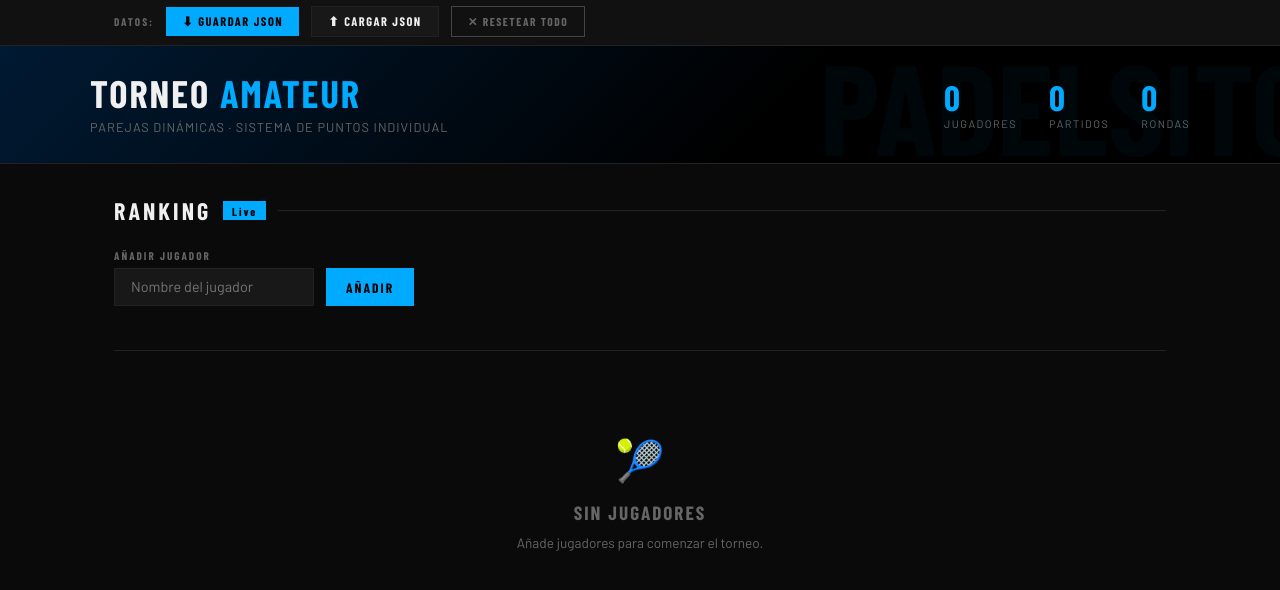
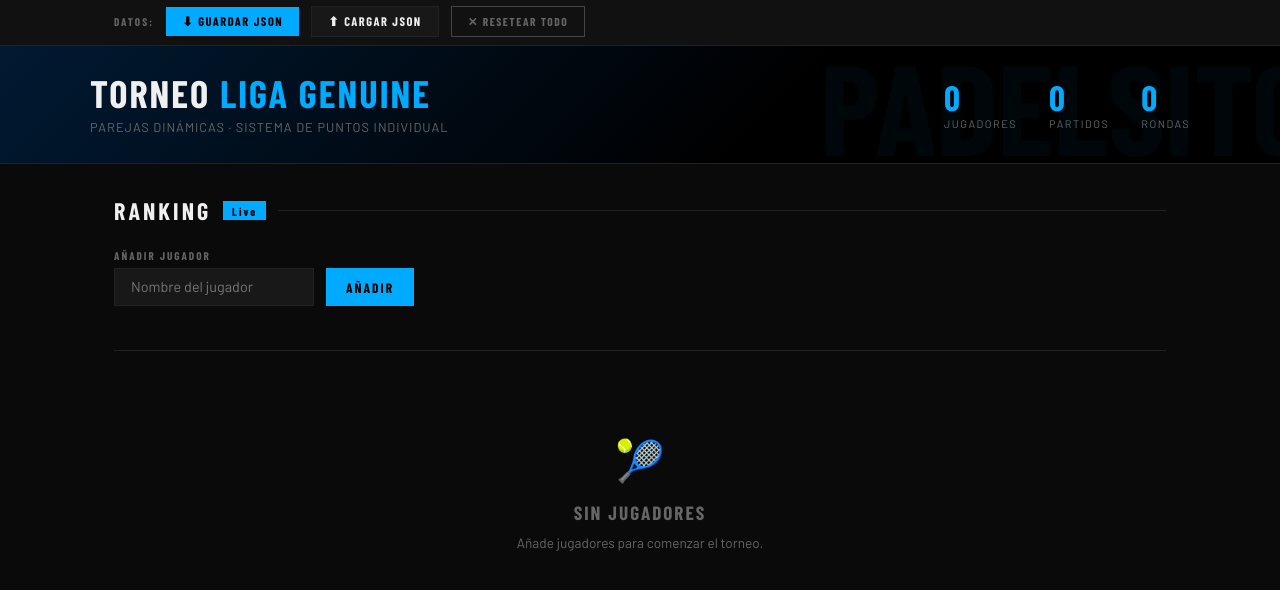
Before and after one commit to DsFBoI/PadelAcc, a plain HTML site: page index.html in a window 1280 px wide. Shown: the part 66-656 px from the top of the page. Drawn offline with nearby package versions, Linux system fonts and the light colour scheme; a web font is replaced by a local one.

Commit message:
Update index.html

```diff
--- a/index.html
+++ b/index.html
@@ -186,7 +186,7 @@ table.rank td{padding:0.8rem 0.75rem;font-size:0.9rem}
 <div class="hero-band">
   <div class="hero-inner">
     <div>
-      <div class="hero-title">Torneo <span>Amateur</span></div>
+      <div class="hero-title">Torneo <span>Liga Genuine</span></div>
       <div class="hero-sub">Parejas dinámicas · Sistema de puntos individual</div>
     </div>
     <div class="hero-stats">
```
